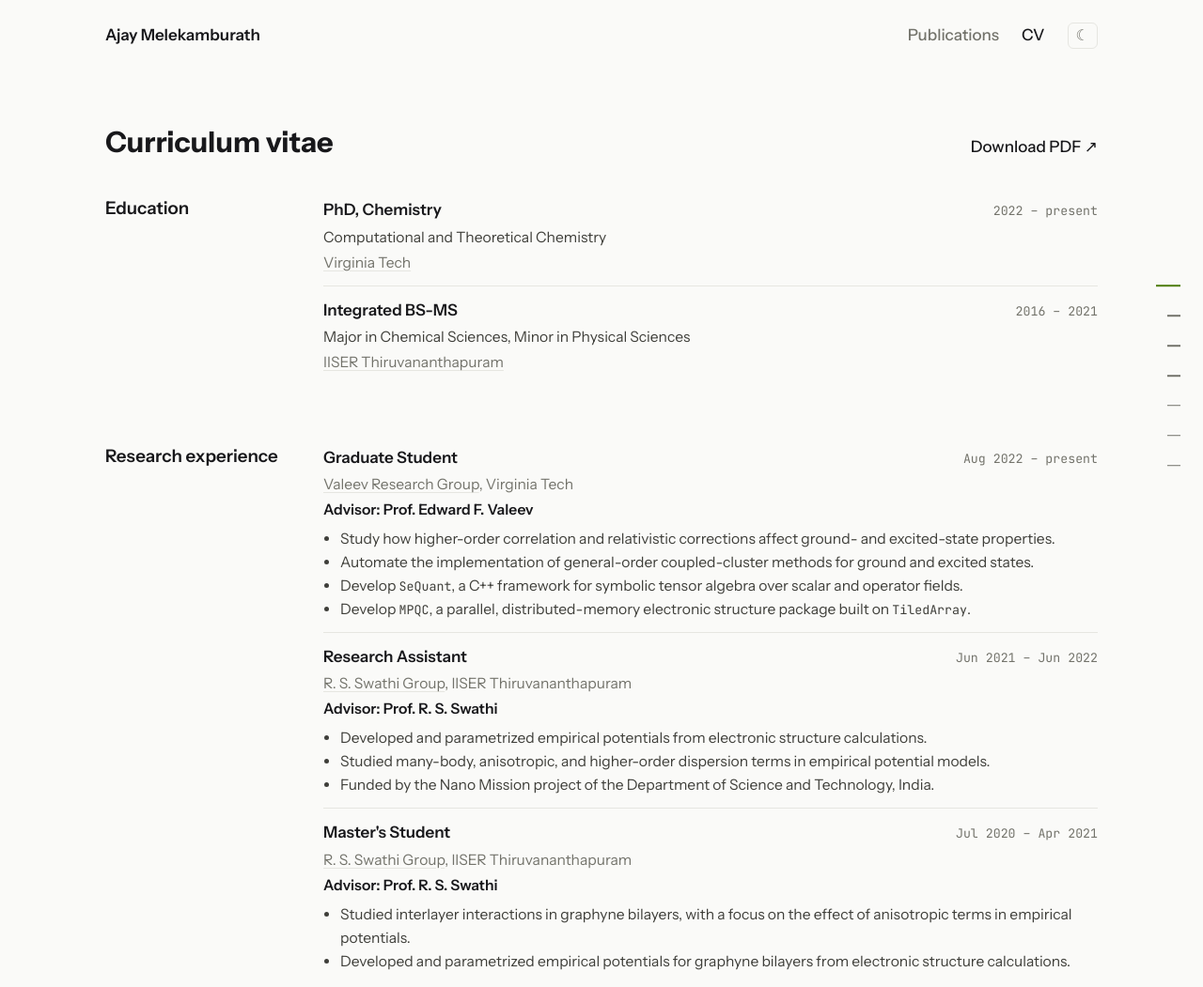
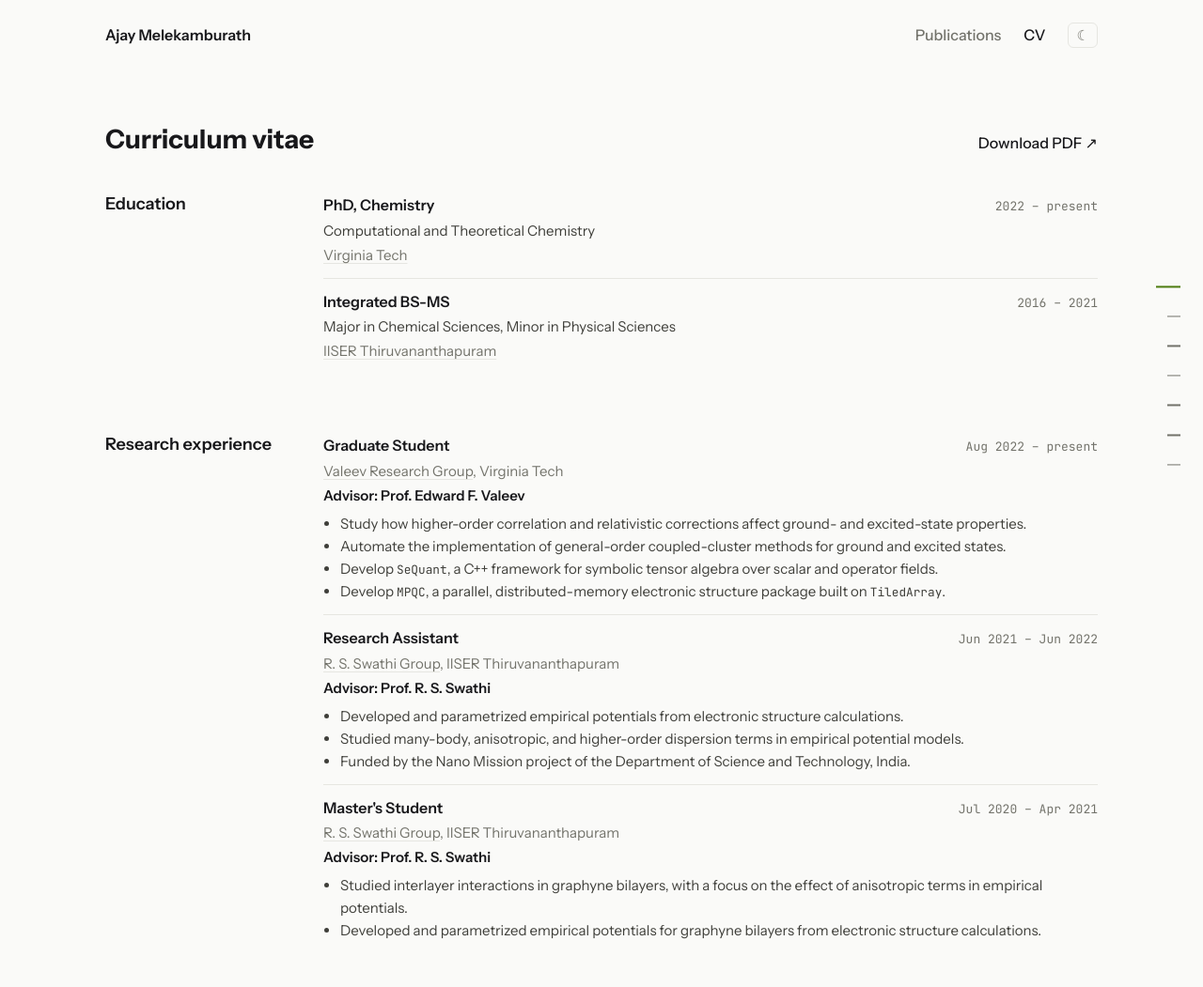
Before and after one commit to ajay-mk/ajay-mk.github.io, an Astro site: page /cv in a window 1280 px wide. Shown: the top 1051 px of the page at 94% size. Built offline with nearby package versions, Linux system fonts and the light colour scheme; Astro itself is replaced by a stand-in of ours; a web font is replaced by a local one.

Commit message:
site: set a 16px base and a shared type scale

```diff
--- a/src/components/CvEntry.astro
+++ b/src/components/CvEntry.astro
@@ -14,6 +14,6 @@ const subtitle = it.details?.length === 1 ? it.details[0] : undefined;
 </div>
 
 <style>
-  .field { font-size: 0.92rem; margin-top: 2px; }
+  .field { font-size: var(--fs-sm); margin-top: 2px; }
   .advisor { color: var(--text-strong); font-weight: 600; }
 </style>
--- a/src/components/Figure.astro
+++ b/src/components/Figure.astro
@@ -17,7 +17,7 @@ const { label, caption } = Astro.props;
   }
   .row {
     text-align: center;
-    font-family: var(--font-mono); font-size: 0.62rem; letter-spacing: 0.08em; text-transform: uppercase;
+    font-family: var(--font-mono); font-size: var(--fs-tiny); letter-spacing: 0.08em; text-transform: uppercase;
   }
   .art { display: grid; place-items: center; min-height: 130px; }
   .art :global(svg) { width: 100%; max-height: 150px; overflow: visible; }
--- a/src/components/Footer.astro
+++ b/src/components/Footer.astro
@@ -31,7 +31,7 @@ const links = [
   ul a { color: var(--text-muted); display: inline-flex; }
   ul a:hover { color: var(--accent); }
   ul svg { width: 19px; height: 19px; }
-  p { margin-left: auto; color: var(--text-muted); font-size: 0.8rem; }
+  p { margin-left: auto; color: var(--text-muted); font-size: var(--fs-xs); }
 
   @media (max-width: 600px) {
     footer { flex-direction: column; align-items: flex-start; gap: 16px; }
--- a/src/components/HoverCard.astro
+++ b/src/components/HoverCard.astro
@@ -41,7 +41,7 @@ const card = Astro.slots.has('card') ? (await Astro.slots.render('card')).trim()
     display: block; border-radius: 12px; overflow: hidden;
     background: var(--surface); border: 1px solid var(--border);
     box-shadow: 0 1px 2px rgb(0 0 0 / 0.06), 0 12px 32px rgb(0 0 0 / 0.14);
-    color: var(--text); font-size: 0.85rem; font-weight: 400; line-height: 1.5; text-align: left; white-space: normal;
+    color: var(--text); font-size: var(--fs-label); font-weight: 400; line-height: 1.5; text-align: left; white-space: normal;
   }
   .hc-panel:hover { color: var(--text); border-color: var(--accent); }
   @media (hover: hover) {
@@ -51,14 +51,14 @@ const card = Astro.slots.has('card') ? (await Astro.slots.render('card')).trim()
   .hc-card :global(.hc-head) {
     display: flex; align-items: center; gap: 8px; padding: 10px 14px;
     border-bottom: 1px solid var(--border); border-top: 3px solid var(--accent);
-    color: var(--text-strong); font-weight: 600; font-size: 0.82rem;
+    color: var(--text-strong); font-weight: 600; font-size: var(--fs-label);
   }
   .hc-card :global(.hc-head svg) { width: 16px; height: 16px; flex: none; color: var(--text-muted); }
   .hc-card :global(.hc-body) { display: block; padding: 10px 14px; }
   .hc-card :global(.hc-foot) {
     display: flex; flex-wrap: wrap; align-items: center; gap: 4px 14px; padding: 8px 14px;
     background: var(--bg); border-top: 1px solid var(--border);
-    color: var(--text-muted); font-family: var(--font-mono); font-size: 0.72rem;
+    color: var(--text-muted); font-family: var(--font-mono); font-size: var(--fs-tiny);
   }
   .hc-card :global(.hc-foot svg) { width: 12px; height: 12px; vertical-align: -1px; }
   .hc-card :global(.dot) { display: inline-block; width: 9px; height: 9px; border-radius: 50%; margin-right: 5px; vertical-align: 0; }
--- a/src/components/Nav.astro
+++ b/src/components/Nav.astro
@@ -21,5 +21,5 @@ const { pathname } = Astro.url;
   .link { color: var(--text-muted); font-weight: 500; }
   .link:hover, .link.active { color: var(--text-strong); }
   .brand, .link { white-space: nowrap; }
-  @media (max-width: 480px) { nav, ul { gap: 14px; } nav { font-size: 0.92rem; } }
+  @media (max-width: 480px) { nav, ul { gap: 14px; } nav { font-size: var(--fs-sm); } }
 </style>
--- a/src/components/Rail.astro
+++ b/src/components/Rail.astro
@@ -37,7 +37,7 @@ const { sections } = Astro.props;
   .tick { width: 14px; height: 1.5px; background: currentColor; transition: width 0.2s, background 0.2s; }
   /* Labels sit on the page background so they stay readable if they overlap the content edge. */
   .lbl {
-    font-family: var(--font-mono); font-size: 0.66rem; letter-spacing: 0.08em; text-transform: uppercase;
+    font-family: var(--font-mono); font-size: var(--fs-tiny); letter-spacing: 0.08em; text-transform: uppercase;
     background: var(--bg); padding: 2px 6px; border-radius: 4px;
     opacity: 0; transform: translateX(6px); transition: opacity 0.2s, transform 0.2s;
   }
--- a/src/components/Skills.astro
+++ b/src/components/Skills.astro
@@ -23,9 +23,9 @@ const icons = [
 
 <style>
   .skills { display: grid; grid-template-columns: 1fr 1fr; gap: 24px 32px; }
-  h3 { display: flex; align-items: center; gap: 8px; font-size: 0.95rem; font-weight: 600; }
+  h3 { display: flex; align-items: center; gap: 8px; font-size: var(--fs-base); font-weight: 600; }
   svg { width: 18px; height: 18px; color: var(--accent); flex: none; }
-  ul { margin: 6px 0 0 26px; color: var(--text-muted); font-size: 0.92rem; }
+  ul { margin: 6px 0 0 26px; color: var(--text-muted); font-size: var(--fs-sm); }
   li::marker { color: var(--accent); }
   @media (max-width: 720px) { .skills { grid-template-columns: 1fr; gap: 18px; } }
 </style>
--- a/src/pages/404.astro
+++ b/src/pages/404.astro
@@ -13,7 +13,7 @@ import Base from '../layouts/Base.astro';
 </Base>
 
 <style>
-  h1 { font-size: 1.8rem; font-weight: 700; padding: 16px 0 8px; }
+  h1 { font-size: var(--fs-title); font-weight: 700; padding: 16px 0 8px; }
   h2 { color: var(--text-muted); }
   .prose p + p { margin-top: 12px; }
 </style>
--- a/src/pages/cv.astro
+++ b/src/pages/cv.astro
@@ -39,6 +39,6 @@ const railSections = [...order, 'skills']
 
 <style>
   .head { display: flex; justify-content: space-between; align-items: baseline; gap: 16px; padding: 16px 0 8px; }
-  h1 { font-size: 1.8rem; font-weight: 700; }
+  h1 { font-size: var(--fs-title); font-weight: 700; }
   .pdf { font-weight: 500; white-space: nowrap; }
 </style>
--- a/src/pages/publications.astro
+++ b/src/pages/publications.astro
@@ -16,5 +16,5 @@ const items = pubs as Publication[];
 </Base>
 
 <style>
-  h1 { font-size: 1.8rem; font-weight: 700; padding: 16px 0 8px; }
+  h1 { font-size: var(--fs-title); font-weight: 700; padding: 16px 0 8px; }
 </style>
--- a/src/styles/global.css
+++ b/src/styles/global.css
@@ -1,4 +1,13 @@
 :root {
+  /* type scale (16px base) */
+  --fs-tiny: 0.6875rem;  /* 11px: figure and rail labels */
+  --fs-xs: 0.8125rem;    /* 13px: dates, tags, footer */
+  --fs-label: 0.875rem;  /* 14px: hover cards */
+  --fs-sm: 0.9375rem;    /* 15px: bullets and supporting text */
+  --fs-base: 1rem;       /* 16px: body text */
+  --fs-h: 1.125rem;      /* 18px: section and card headings */
+  --fs-title: 1.75rem;   /* 28px: page titles */
+  --fs-name: 2rem;       /* 32px: name on the home page */
   --accent: #4d7c0f;
   --bg: #fafaf8;
   --surface: #ffffff;
@@ -24,7 +33,7 @@
 
 * { box-sizing: border-box; margin: 0; padding: 0; }
 
-html { color-scheme: light; scroll-padding-top: 24px; font-size: 106.25%; }
+html { color-scheme: light; scroll-padding-top: 24px; font-size: 100%; }
 @media (prefers-reduced-motion: no-preference) { html { scroll-behavior: smooth; } }
 html[data-theme='dark'] { color-scheme: dark; }
 
@@ -51,7 +60,7 @@ h1, h2, h3 { color: var(--text-strong); line-height: 1.25; }
 
 /* Two-column section: label on the left, content on the right. */
 .section { display: grid; grid-template-columns: 200px 1fr; gap: 32px; padding: 32px 0; }
-.section > h2 { font-size: 1.1rem; font-weight: 600; }
+.section > h2 { font-size: var(--fs-h); font-weight: 600; }
 @media (max-width: 720px) {
   .container { padding: 0 20px; }
   .section { grid-template-columns: 1fr; gap: 12px; padding: 24px 0; }
@@ -62,18 +71,18 @@ h1, h2, h3 { color: var(--text-strong); line-height: 1.25; }
 .entry:first-child { border-top: 0; padding-top: 0; }
 .entry .head { display: flex; justify-content: space-between; align-items: baseline; gap: 24px; }
 .entry .title { color: var(--text-strong); font-weight: 600; }
-.entry .when { color: var(--text-muted); font-family: var(--font-mono); font-size: 0.78rem; white-space: nowrap; }
-.entry .sub { color: var(--text-muted); font-size: 0.92rem; margin-top: 2px; }
+.entry .when { color: var(--text-muted); font-family: var(--font-mono); font-size: var(--fs-xs); white-space: nowrap; }
+.entry .sub { color: var(--text-muted); font-size: var(--fs-sm); margin-top: 2px; }
 .entry .sub a { color: inherit; text-decoration: underline; text-decoration-color: var(--border); text-underline-offset: 3px; }
 .entry .sub a:hover { color: var(--accent); }
-.entry ul { margin: 6px 0 0 18px; font-size: 0.92rem; }
+.entry ul { margin: 6px 0 0 18px; font-size: var(--fs-sm); }
 @media (max-width: 720px) { .entry .head { flex-direction: column; gap: 0; } }
 
 /* Used by the hidden blog/projects pages. */
-.prompt { font-family: var(--font-mono); color: var(--text-muted); font-size: 0.9rem; }
+.prompt { font-family: var(--font-mono); color: var(--text-muted); font-size: var(--fs-sm); }
 .prompt b { color: var(--accent); }
-.page-title { font-size: 1.8rem; font-weight: 600; margin: 6px 0 28px; }
-.section-marker { font-size: 1rem; color: var(--accent); margin: 28px 0 12px; }
+.page-title { font-size: var(--fs-title); font-weight: 600; margin: 6px 0 28px; }
+.section-marker { font-size: var(--fs-base); color: var(--accent); margin: 28px 0 12px; }
 
 #theme-toggle::before { content: '\263E'; } /* ☾ switch to dark */
 html[data-theme='dark'] #theme-toggle::before { content: '\2600\FE0E'; } /* ☀ switch to light */
```
Also changed, not shown: src/pages/index.astro (+6 -6 lines).
